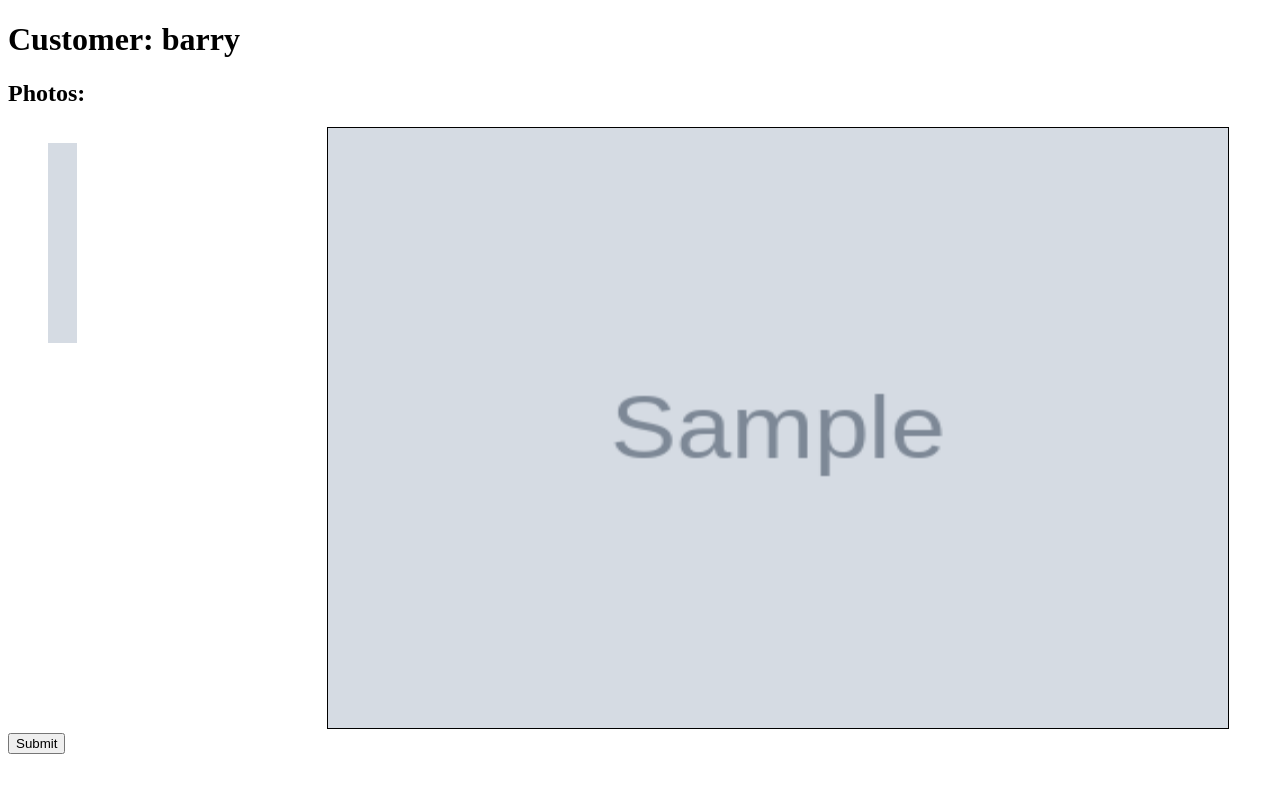
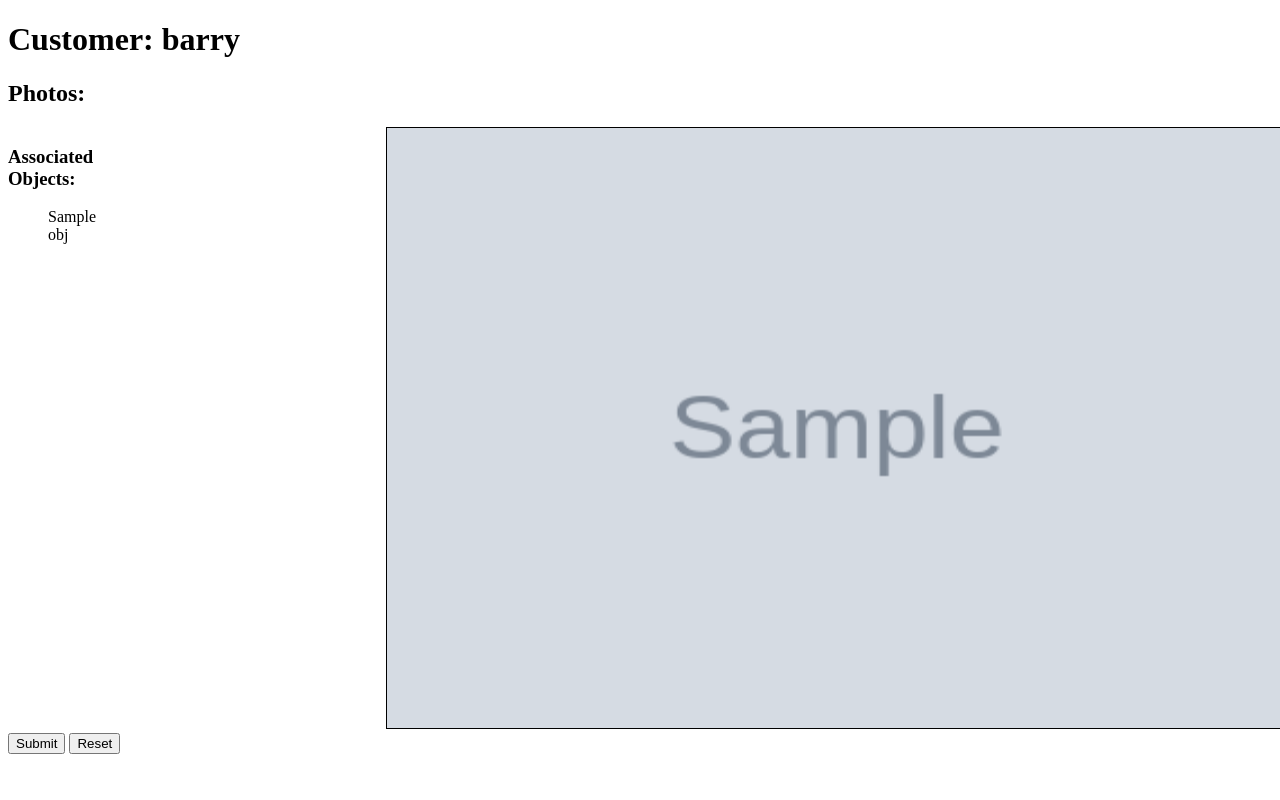
Before and after one commit to Aethezz/photoannotationtool, a Django app: template tool/templates/annotate.html in a window 1280 px wide. Run offline with Django 4.2, Linux system fonts and the light colour scheme; data comes from the database, SQL or seed files in the repository; both versions use the stored data as it was after the commit; tables that the repository leaves empty hold one stand-in row (values such as "Sample post"); the template is opened without the code that fills it: values that come from a table or form of the project are taken from there, most other values are stand-ins (such as "Sample title", 1, 10 or a date in 2020); grey boxes marked "Sample" are stand-in pictures.

Commit message:
worked on passing objects to annotations

```diff
--- a/static/script.js
+++ b/static/script.js
@@ -2,7 +2,8 @@ var canvas = document.getElementById('annotation_canvas');
 var ctx = canvas.getContext('2d');
 var boxes = [];
 var annotation_container = document.getElementById('annotation_container');
-var annotated_image_container = document.getElementById('annotated_image_container');
+var annotated_images_container = document.getElementById('annotated_images_container');
+var objects_container = document.getElementById('objects_container')
 first_image = document.querySelector('.photo.selected')
 
 if (first_image) {
@@ -13,12 +14,31 @@ if (first_image) {
         ctx.drawImage(this, 0, 0);
     };
     image.src = first_image.src;
+
+
+}
+
+function updateObjects() {
+
+}
+
+function loadPhoto(imageSrc, canvas) {
+    var ctx = canvas.getContext('2d');
+    var image = new Image();
+
+    image.onload = function() {
+        ctx.clearRect(0, 0, canvas.width, canvas.height);
+        canvas.width = this.naturalWidth;
+        canvas.height = this.naturalHeight;
+        ctx.drawImage(this, 0, 0);
+    };
+    image.src = imageSrc.src;
 }
 
 function selectPhoto(element) {
     boxes = [];
     annotation_container.innerHTML = '';
-    annotated_image_container.innerHTML = '';
+    annotated_images_container.innerHTML = '';
     // Remove 'selected' class from all photos
     var photos = document.getElementsByClassName('photo');
     for (var i = 0; i < photos.length; i++) {
@@ -29,14 +49,7 @@ function selectPhoto(element) {
     element.classList.add('selected');
 
     // Update canvas with the selected image
-    var image = new Image();
-    image.onload = function() {
-        ctx.clearRect(0, 0, canvas.width, canvas.height);
-        canvas.width = this.naturalWidth;
-        canvas.height = this.naturalHeight;
-        ctx.drawImage(this, 0, 0);
-    };
-    image.src = element.src;
+    loadPhoto(element, canvas);
 }
 
 document.addEventListener('DOMContentLoaded', function() {
@@ -73,7 +86,7 @@ document.addEventListener('DOMContentLoaded', function() {
 
     canvas.addEventListener('mouseup', function(e) {
         isDrawing = false;
-        current_image = document.querySelector('.photo.selected')
+        current_image = document.querySelector('.photo.selected');
 
         // Record box coordinates
         var rect = canvas.getBoundingClientRect();
@@ -82,7 +95,7 @@ document.addEventListener('DOMContentLoaded', function() {
         boxes.push({ x: startX, y: startY, width: width, height: height });
 
         annotation_container.innerHTML = ''; // Clear previous content
-        annotated_image_container.innerHTML = '';
+        annotated_images_container.innerHTML = '';
 
         boxes.forEach(function(box, index) {
             var paragraph = document.createElement('p');
@@ -91,6 +104,7 @@ document.addEventListener('DOMContentLoaded', function() {
             annotation_container.appendChild(paragraph);
 
             var annotated_image = document.createElement('img');
+            annotated_image.setAttribute('name', 'abc');
             annotated_image.src = current_image.src;
 
             annotated_image.style.width = box.width + 'px';
@@ -99,7 +113,7 @@ document.addEventListener('DOMContentLoaded', function() {
             annotated_image.style.objectFit = 'none'; // Ensure the image is not stretched or resized
             annotated_image.style.objectPosition = '-' + box.x + 'px -' + box.y + 'px'; // Position the image within its container
 
-            annotated_image_container.appendChild(annotated_image);
+            annotated_images_container.appendChild(annotated_image);
         });
     });
 
@@ -140,7 +154,7 @@ document.getElementById("submit-button").addEventListener('click', function() {
             console.log('Success:', data);
             boxes = []
             document.getElementById("annotation_container").innerHTML = "";
-            document.getElementById("annotated_image_container").innerHTML = "";
+            document.getElementById("annotated_images_container").innerHTML = "";
 
             const currentIndex = Array.from(document.querySelectorAll('.photo')).indexOf(currentImage);
 
@@ -154,14 +168,7 @@ document.getElementById("submit-button").addEventListener('click', function() {
             // Update the canvas to display the image associated with the newly selected photo
             const currentImageSrc = nextImage.src;
 
-            var image = new Image();
-            image.onload = function() {
-                ctx.clearRect(0, 0, canvas.width, canvas.height);
-                canvas.width = image.naturalWidth;
-                canvas.height = image.naturalHeight;
-                ctx.drawImage(image, 0, 0);
-            };
-            image.src = currentImageSrc;
+            loadPhoto(currentImageSrc, canvas);
 
             const completedImage = document.querySelector(`[data-photo-id="${photoId}"]`);
             if (completedImage) {
@@ -174,6 +181,16 @@ document.getElementById("submit-button").addEventListener('click', function() {
     } else {
     console.error('Error: Boxes array is empty. Please annotate the image before submitting.');
     }
+})
+
+document.getElementById("reset-button").addEventListener('click', function() {
+    annotation_container.innerHTML = '';
+    annotated_images_container.innerHTML = '';
+    boxes = []
+    current_image = document.querySelector('.photo.selected');
+
+    ctx.clearRect(0, 0, canvas.width, canvas.height);
+    loadPhoto(current_image, canvas);o
 })
 
 function getCookie(name) {
--- a/tool/templates/annotate.html
+++ b/tool/templates/annotate.html
@@ -11,8 +11,19 @@
     <h1>Customer: {{ customer.username }}</h1>
     <h2>Photos:</h2>
     <div class="container-wrapper">
-        <div id="photo-objects">
-
+        <div class="objects_container">
+            <h3>Associated Objects:</h3>
+            {% for photo, objects in photo_objects_dict.items %}
+                <div>
+                    <ul>
+                        {% for obj in objects %}
+                            <li>{{ obj.name }}</li>
+                        {% empty %}
+                            <li>No objects associated with this photo.</li>
+                        {% endfor %}
+                    </ul>
+                </div>
+            {% endfor %}
         </div>
         <ul class="photo-container">
         {% for photo in customer_photos %}
@@ -27,10 +38,11 @@
             <canvas id="annotation_canvas"></canvas>
         </div>
         <div id="annotation_container"></div>
-        <div id="annotated_image_container"></div>
+        <div id="annotated_images_container"></div>
 
     </div>
     <button type="button" id="submit-button">Submit</button>
+    <button type="button" id="reset-button">Reset</button>
 
     <script src="{% static 'script.js' %}"></script>
 </body>
--- a/tool/views.py
+++ b/tool/views.py
@@ -21,6 +21,7 @@ def annotate(request):
     photo_objects_dict = {photo: Object.objects.filter(photo=photo) for photo in customer_photos}
     photo_ids = []
 
+    print(photo_objects_dict)
     if customer_photos.exists():
         photo_ids = [photo.id for photo in customer_photos]
     else:
```
Also changed, not shown: db.sqlite3, media/annotated_images/annotated_168.97782705099777_257.45276162790697_185.7871396895787_259.8_TBrYmXX.jpg (added), media/annotated_images/annotated_235.87583148558758_375.5680024916944_305.3215077605321_276.72_yJUdYnc.jpg (added).
